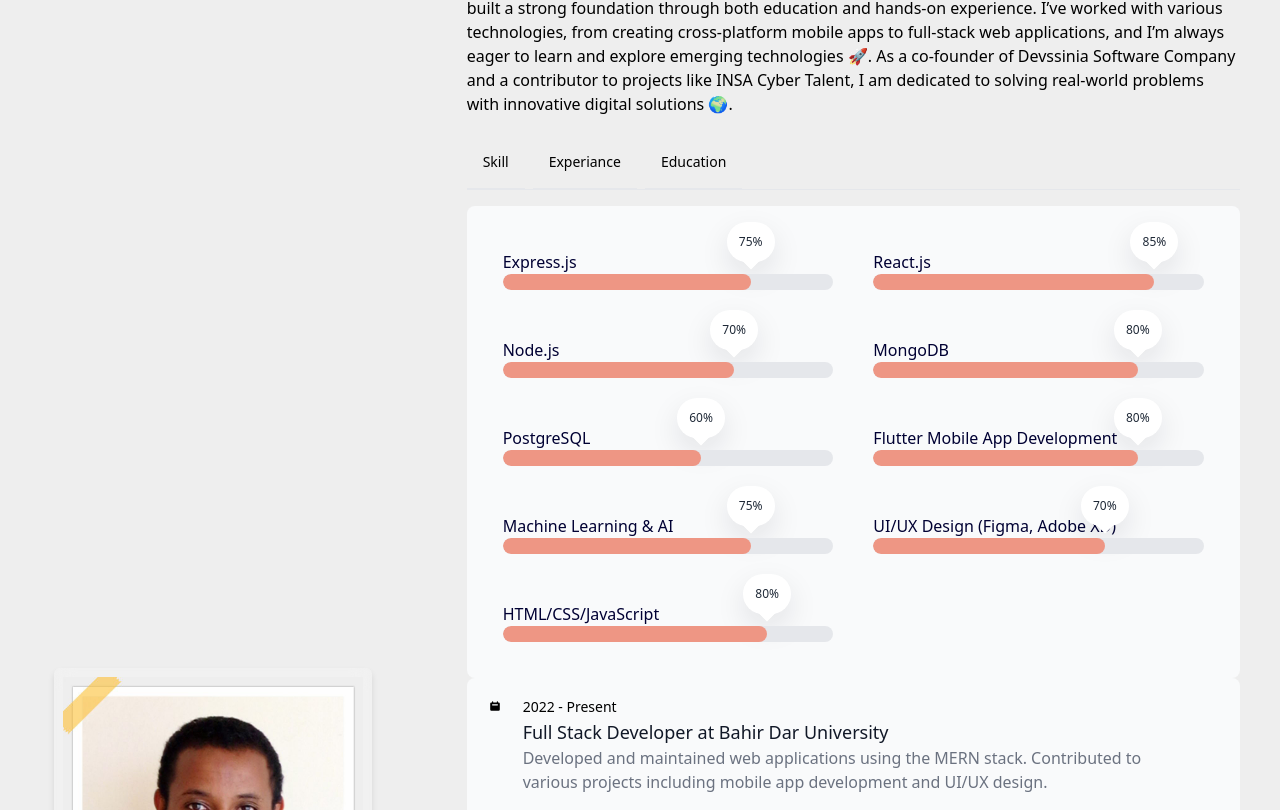
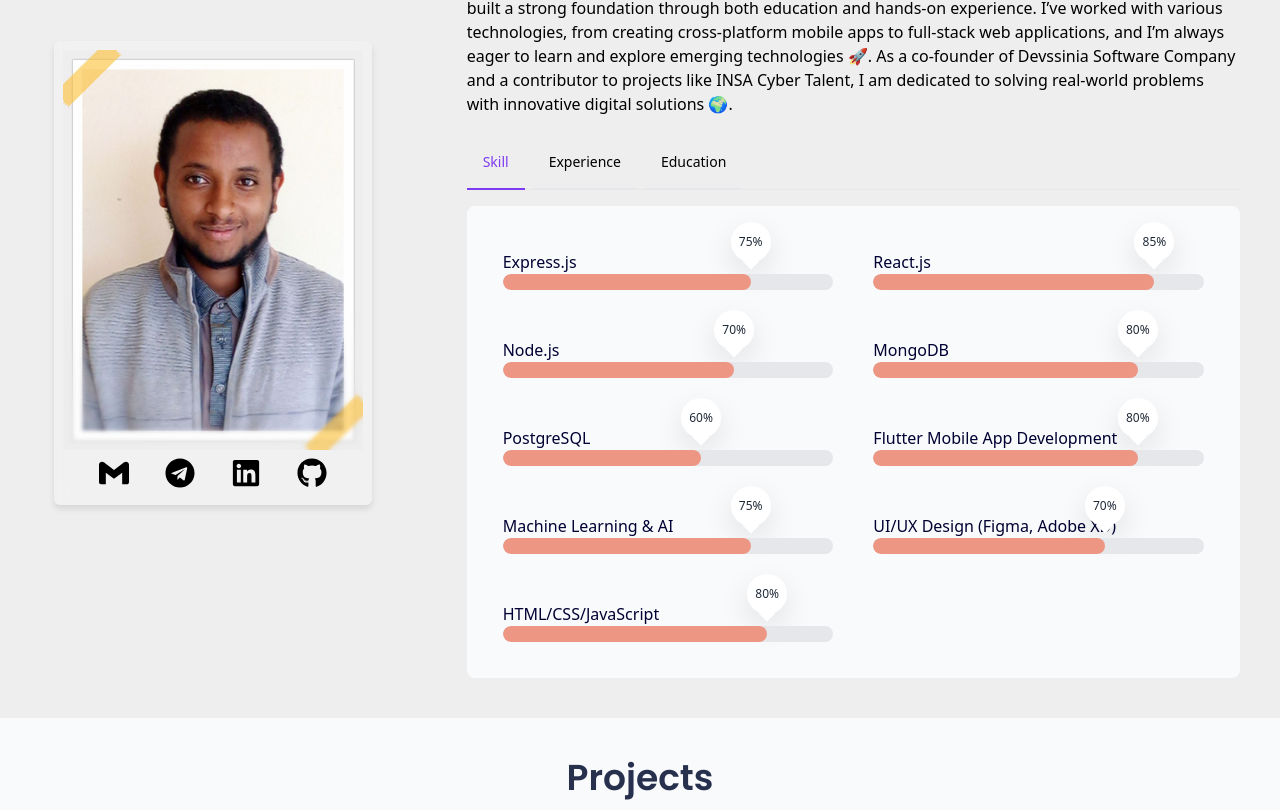
Before and after one commit to Haileliul/personal-portfolio-, a React (Vite) app: page / in a window 1280 px wide. Shown: the part 870-1680 px from the top of the page. Built offline with nearby package versions, Linux system fonts and the light colour scheme.

Commit message:
updated the tabs on the bout page to make them conditionaly render

```diff
--- a/src/pages/SkillPage.jsx
+++ b/src/pages/SkillPage.jsx
@@ -13,7 +13,7 @@ const SkillPage = () => {
             <div className="relative w-full pt-2">
               <div className="flex items-start">
                 <span
-                  className="absolute bottom-0 mb-7 -translate-x-1/2 w-12 h-10 bg-white shadow-[0px_12px_30px_0px_rgba(16,24,40,0.1)] rounded-full px-3.5 py-2 text-gray-800 text-xs font-medium flex justify-center items-center after:absolute after:bg-white after:flex after:bottom-[-5px] after:left-1/2 after:-z-10 after:h-3 after:w-3 after:-translate-x-1/2 after:rotate-45"
+                  className="absolute bottom-0 mb-5 lg:mb-7 -translate-x-1/2  w-5 h-5 lg:w-10 lg:h-10 bg-white shadow-[0px_12px_30px_0px_rgba(16,24,40,0.1)] rounded-full px-3.5 py-2 text-gray-800 text-xs font-medium flex justify-center items-center after:absolute after:bg-white after:flex after:bottom-[-5px] after:left-1/2 after:-z-10 after:h-3 after:w-3 after:-translate-x-1/2 after:rotate-45"
                   style={{ left: `${skill.percent}%` }}
                 >
                   {skill.percent}%
@@ -23,7 +23,7 @@ const SkillPage = () => {
                 </span>
               </div>
 
-              <div className="relative flex w-full h-4 overflow-hidden rounded-3xl bg-gray-200">
+              <div className="relative flex w-full h-2 lg:h-4 overflow-hidden rounded-3xl bg-gray-200">
                 <div
                   role="progressbar"
                   aria-valuenow={skill.percent}
--- a/src/pages/aboutPage.jsx
+++ b/src/pages/aboutPage.jsx
@@ -2,17 +2,16 @@ import React, { useState } from "react";
 import Images from "../assets";
 import Com from "../components";
 import Pages from "../pages";
-import { initTabs, Tabs } from "flowbite";
-// import { Tab } from "@headlessui/react";
 
 const aboutPage = () => {
   const [selectedIndex, setSelectedIndex] = useState(0);
 
   const tabs = [
-    { name: "Skill", content: "Skills Content" },
-    { name: "Experience", content: "Experience Content" },
-    { name: "Education", content: "Education Content" },
+    { name: "Skill", component: <Pages.SkillPage /> },
+    { name: "Experience", component: <Pages.ExperiancePage /> },
+    { name: "Education", component: <Pages.EducationPage /> },
   ];
+
   return (
     <div className="container">
       <div className=" bg-neutral_tow grid grid-cols-6" id="about">
@@ -47,94 +46,28 @@ const aboutPage = () => {
               <div className="mb-4 border-b border-gray-200 dark:border-gray-700">
                 <ul
                   className="flex flex-wrap -mb-px text-sm font-medium text-center"
-                  id="default-styled-tab"
-                  data-tabs-toggle="#default-styled-tab-content"
-                  data-tabs-active-classes="text-purple-600 hover:text-purple-600 dark:text-purple-500 dark:hover:text-purple-500 border-purple-600 dark:border-purple-500"
-                  data-tabs-inactive-classes="dark:border-transparent text-gray-500 hover:text-gray-600 dark:text-gray-400 border-gray-100 hover:border-gray-300 dark:border-gray-700 dark:hover:text-gray-300"
                   role="tablist"
                 >
-                  <li className="me-2" role="presentation">
-                    <button
-                      className="inline-block p-4 border-b-2 rounded-t-lg"
-                      id="profile-styled-tab"
-                      data-tabs-target="#styled-profile"
-                      type="button"
-                      role="tab"
-                      aria-controls="profile"
-                      aria-selected="false"
-                    >
-                      Skill
-                    </button>
-                  </li>
-                  <li className="me-2" role="presentation">
-                    <button
-                      className="inline-block p-4 border-b-2 rounded-t-lg hover:text-gray-600 hover:border-gray-300 dark:hover:text-gray-300"
-                      id="dashboard-styled-tab"
-                      data-tabs-target="#styled-dashboard"
-                      type="button"
-                      role="tab"
-                      aria-controls="dashboard"
-                      aria-selected="false"
-                    >
-                      Experiance
-                    </button>
-                  </li>
-                  <li className="me-2" role="presentation">
-                    <button
-                      className="inline-block p-4 border-b-2 rounded-t-lg hover:text-gray-600 hover:border-gray-300 dark:hover:text-gray-300"
-                      id="settings-styled-tab"
-                      data-tabs-target="#styled-settings"
-                      type="button"
-                      role="tab"
-                      aria-controls="settings"
-                      aria-selected="false"
-                    >
-                      Education
-                    </button>
-                  </li>
+                  {tabs.map((tab, index) => (
+                    <li key={index} className="me-2" role="presentation">
+                      <button
+                        className={`inline-block p-4 border-b-2 rounded-t-lg ${
+                          selectedIndex === index
+                            ? "text-purple-600 border-purple-600"
+                            : "hover:text-gray-600 hover:border-gray-300"
+                        }`}
+                        onClick={() => setSelectedIndex(index)}
+                      >
+                        {tab.name}
+                      </button>
+                    </li>
+                  ))}
                 </ul>
               </div>
-              <div id="default-styled-tab-content">
-                <div
-                  className=" p-4 rounded-lg bg-gray-50 dark:bg-gray-800"
-                  id="styled-profile"
-                  role="tabpanel"
-                  aria-labelledby="profile-tab"
-                >
-                  <Pages.SkillPage />
-                </div>
-                <div
-                  className=" p-4 rounded-lg bg-gray-50 dark:bg-gray-800"
-                  id="styled-dashboard"
-                  role="tabpanel"
-                  aria-labelledby="dashboard-tab"
-                >
-                  <Pages.ExperiancePage />
-                </div>
-                <div
-                  className=" p-4 rounded-lg bg-gray-50 dark:bg-gray-800"
-                  id="styled-settings"
-                  role="tabpanel"
-                  aria-labelledby="settings-tab"
-                >
-                  <Pages.EducationPage />
-                </div>
-                {/*  <div
-                  className="hidden p-4 rounded-lg bg-gray-50 dark:bg-gray-800"
-                  id="styled-contacts"
-                  role="tabpanel"
-                  aria-labelledby="contacts-tab"
-                >
-                  <p className="text-sm text-gray-500 dark:text-gray-400">
-                    This is some placeholder content the{" "}
-                    <strong className="font-medium text-gray-800 dark:text-white">
-                      Contacts tab's associated content
-                    </strong>
-                    . Clicking another tab will toggle the visibility of this
-                    one for the next. The tab JavaScript swaps classes to
-                    control the content visibility and styling.
-                  </p>
-                </div> */}
+
+              <div className="p-4 rounded-lg bg-gray-50 dark:bg-gray-800">
+                {/* Display the selected tab content */}
+                {tabs[selectedIndex].component}
               </div>
             </div>
           </div>
```
Also changed, not shown: 1 other file (tests, documents, lock files or other folders).
